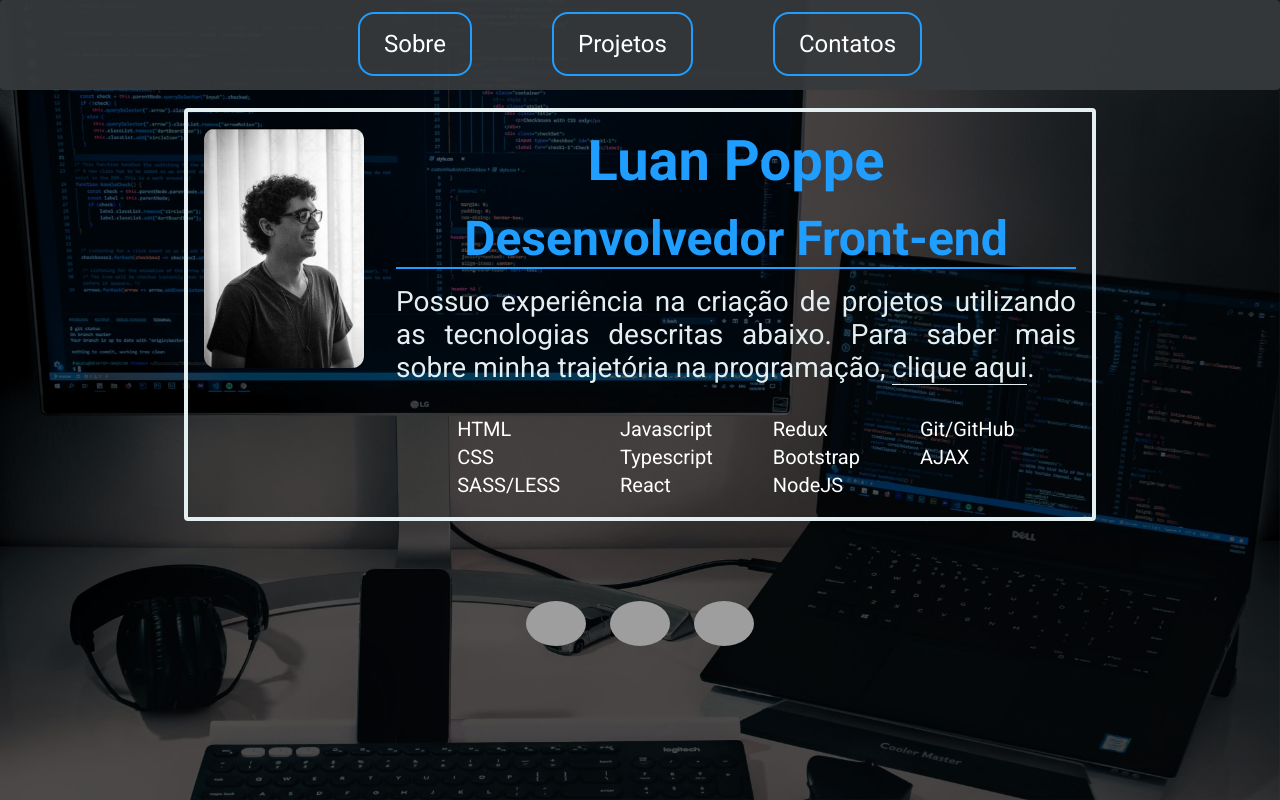
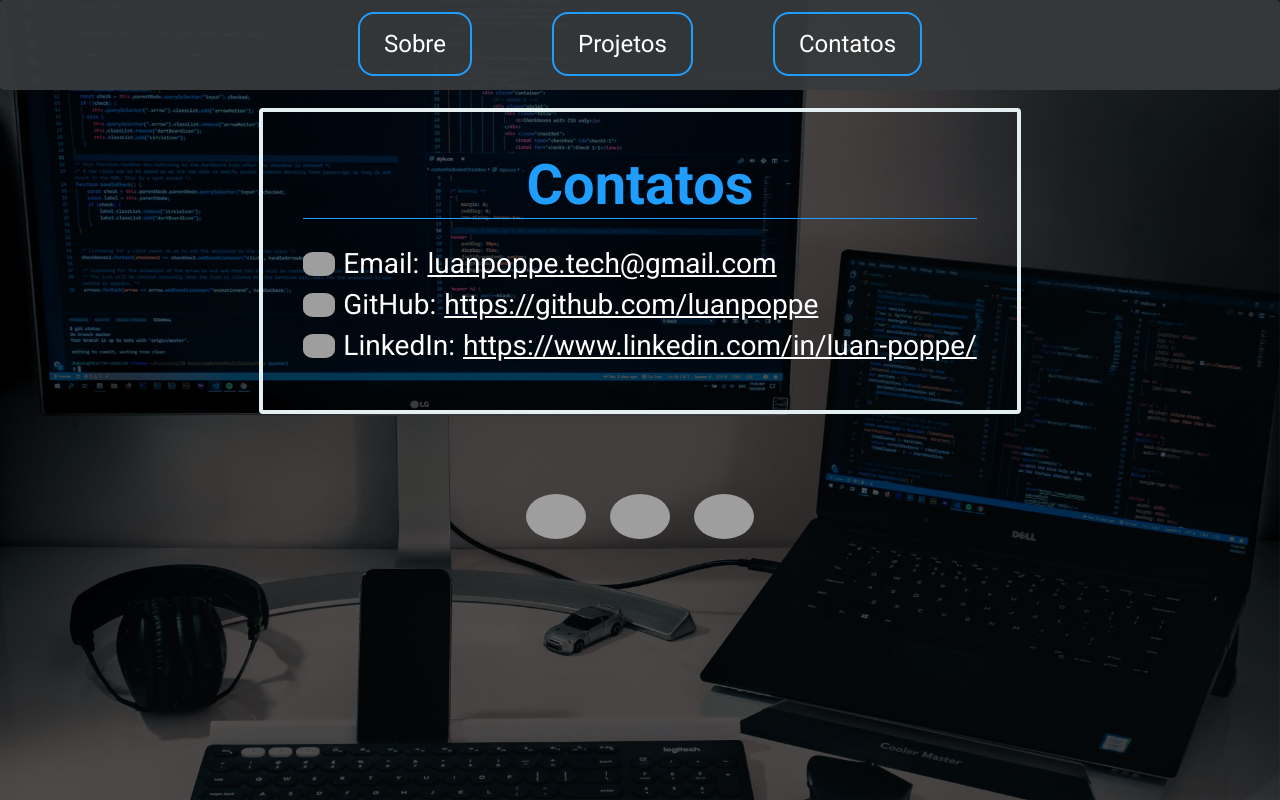
Before and after one commit to luanpoppe/portfolio_luanpoppe, a React (Create React App) app: page / in a window 1280 px wide. Both pictures are taken after a click on the button "Contatos". Built offline with nearby package versions, Linux system fonts and the light colour scheme; grey boxes are pictures that could not be loaded.

Commit message:
Primeira versão completa

```diff
--- a/src/App.jsx
+++ b/src/App.jsx
@@ -11,6 +11,7 @@ function App() {
 	const [mostrarBio, setMostrarBio] = useState(false);
 	const [mostrarProjetos, setMostrarProjetos] = useState(false);
 	const [mostrarSidebar, setMostrarSideBar] = useState(false);
+	const [mostrarContatos, setMosrarContatos] = useState(false);
 
 	const [fadeIn, setFadeIn] = useState(false);
 
@@ -39,6 +40,7 @@ function App() {
 							setFadeIn={setFadeIn}
 							fadeIn={fadeIn}
 							setMostrarSideBar={setMostrarSideBar}
+							setMosrarContatos={setMosrarContatos}
 						/>
 					)}
 					<Header
@@ -49,6 +51,7 @@ function App() {
 						fadeIn={fadeIn}
 						mostrarSidebar={mostrarSidebar}
 						setMostrarSideBar={setMostrarSideBar}
+						setMosrarContatos={setMosrarContatos}
 					/>
 					<Main
 						setFalseValues={setFalseValues}
@@ -59,6 +62,8 @@ function App() {
 						setFadeIn={setFadeIn}
 						fadeIn={fadeIn}
 						varMostrarProjetos={mostrarProjetos}
+						mostrarContatos={mostrarContatos}
+						setMosrarContatos={setMosrarContatos}
 					/>
 					<Footer />
 				</div>
--- a/src/components/AisdeMobile/index.jsx
+++ b/src/components/AisdeMobile/index.jsx
@@ -22,7 +22,15 @@ const AsideMobile = (props) => {
 				>
 					Projetos
 				</EachOptionMobile>
-				<EachOptionMobile>Contatos</EachOptionMobile>
+				<EachOptionMobile
+					onClick={() => {
+						props.setFalseValues();
+						props.setFadeIn(true);
+						props.setMosrarContatos(true);
+					}}
+				>
+					Contatos
+				</EachOptionMobile>
 			</HeaderMobileAside>
 		</>
 	);
--- /dev/null
+++ b/src/components/Contacts/index.jsx
@@ -0,0 +1,60 @@
+import { TitleStyled } from "../Main/styles";
+import { ContactContainerStyled, ContactsStyled } from "./styles";
+
+const Contacts = (props) => {
+	return (
+		<ContactsStyled
+			className={props.fadeIn ? "fadeIn" : ""}
+			onAnimationEnd={() => {
+				props.setFadeIn(false);
+			}}
+		>
+			<ContactContainerStyled>
+				<TitleStyled>Contatos</TitleStyled>
+				<ul>
+					<li>
+						<div className="liMobile">
+							<img
+								className="img"
+								src="https://static-00.iconduck.com/assets.00/gmail-icon-512x511-fih5xfbp.png"
+								alt="Gmail"
+							/>{" "}
+							Email:{" "}
+						</div>
+						<a href="mailto:luanpoppe.tech@gmail.com" target="_blank">
+							luanpoppe.tech@gmail.com
+						</a>
+					</li>
+					<li>
+						<div className="liMobile">
+							<img
+								className="img"
+								src="https://encrypted-tbn0.gstatic.com/images?q=tbn:ANd9GcQtXmyWwGVESVJ9-ip22SkZPDZRtIfEfpM-mVWUTvOlgg&s"
+								alt="GitHub"
+							/>
+							{`GitHub:    `}
+						</div>
+						<a href="https://github.com/luanpoppe" target="_blank">
+							https://github.com/luanpoppe
+						</a>
+					</li>
+					<li>
+						<div className="liMobile">
+							<img
+								className="img"
+								src="https://cdn1.iconfinder.com/data/icons/logotypes/32/circle-linkedin-512.png"
+								alt="LinkedIn"
+							/>{" "}
+							LinkedIn:{" "}
+						</div>
+						<a href="https://www.linkedin.com/in/luan-poppe/" target="_blank">
+							https://www.linkedin.com/in/luan-poppe/
+						</a>
+					</li>
+				</ul>
+			</ContactContainerStyled>
+		</ContactsStyled>
+	);
+};
+
+export default Contacts;
--- /dev/null
+++ b/src/components/Contacts/styles.js
@@ -0,0 +1,68 @@
+import styled from "styled-components";
+import { MainStyled, TitleStyled } from "../Main/styles";
+import { blue } from "../../utils/colors";
+import { paragraph, paragraphMobile } from "../../utils/fontSizes";
+
+export const ContactsStyled = styled(MainStyled)`
+	display: flex;
+	justify-content: center;
+	padding: 40px;
+`
+
+export const ContactContainerStyled = styled.div`
+	display: block;
+
+	li {
+		list-style: none;
+		font-size: ${paragraph};
+		display: flex;
+		align-items: center;
+		margin-bottom: 8px;
+
+		@media (max-width: 480px) {
+			font-size: ${paragraphMobile};
+			flex-wrap: wrap;
+			margin-bottom: 24px;
+		}
+	}
+
+	${TitleStyled} {
+		width: 100%;
+		border-bottom: 1px solid ${blue};
+		margin-bottom: 28px;
+	}
+
+	img {
+		border-radius: 33%;
+		max-width: 32px;
+		margin-right: 8px;
+	}
+
+	@media (max-width: 480px) {
+		border: none;
+		/* padding: 12px; */
+		margin-bottom: 28px;
+		width: 100%;
+	}
+
+	.liMobile {
+		display: flex;
+		align-items: center;
+		margin-right: 8px;
+
+			@media (max-width: 480px) {
+			width: 100%;
+			justify-content: center;
+			margin-bottom: 4px;
+			margin-right: 0;
+		}
+	}
+
+	a {
+		@media (max-width: 480px) {
+			text-align: center;
+			display: flex;
+			justify-content: center;
+		}
+	}
+`
--- a/src/components/Header/index.jsx
+++ b/src/components/Header/index.jsx
@@ -23,7 +23,15 @@ const Header = (props) => {
 				Projetos
 			</ButtonHeader>
 
-			<ButtonHeader>Contatos</ButtonHeader>
+			<ButtonHeader
+				onClick={() => {
+					props.setFalseValues();
+					props.setFadeIn(true);
+					props.setMosrarContatos(true);
+				}}
+			>
+				Contatos
+			</ButtonHeader>
 
 			{!props.mostrarSidebar && (
 				<HeaderMobile>
--- a/src/components/Main/index.jsx
+++ b/src/components/Main/index.jsx
@@ -3,6 +3,7 @@ import "../../globalStyles.css";
 
 import fotoPerfil from "../../images/foto_perfil.jpg";
 import Projetos from "../Projetos";
+import Contacts from "../Contacts";
 
 const Main = (props) => {
 	if (props.mostrarInicio) {
@@ -109,6 +110,8 @@ const Main = (props) => {
 		);
 	} else if (props.varMostrarProjetos) {
 		return <Projetos setFadeIn={props.setFadeIn} fadeIn={props.fadeIn} />;
+	} else if (props.mostrarContatos) {
+		return <Contacts setFadeIn={props.setFadeIn} fadeIn={props.fadeIn} />;
 	}
 };
 
```
